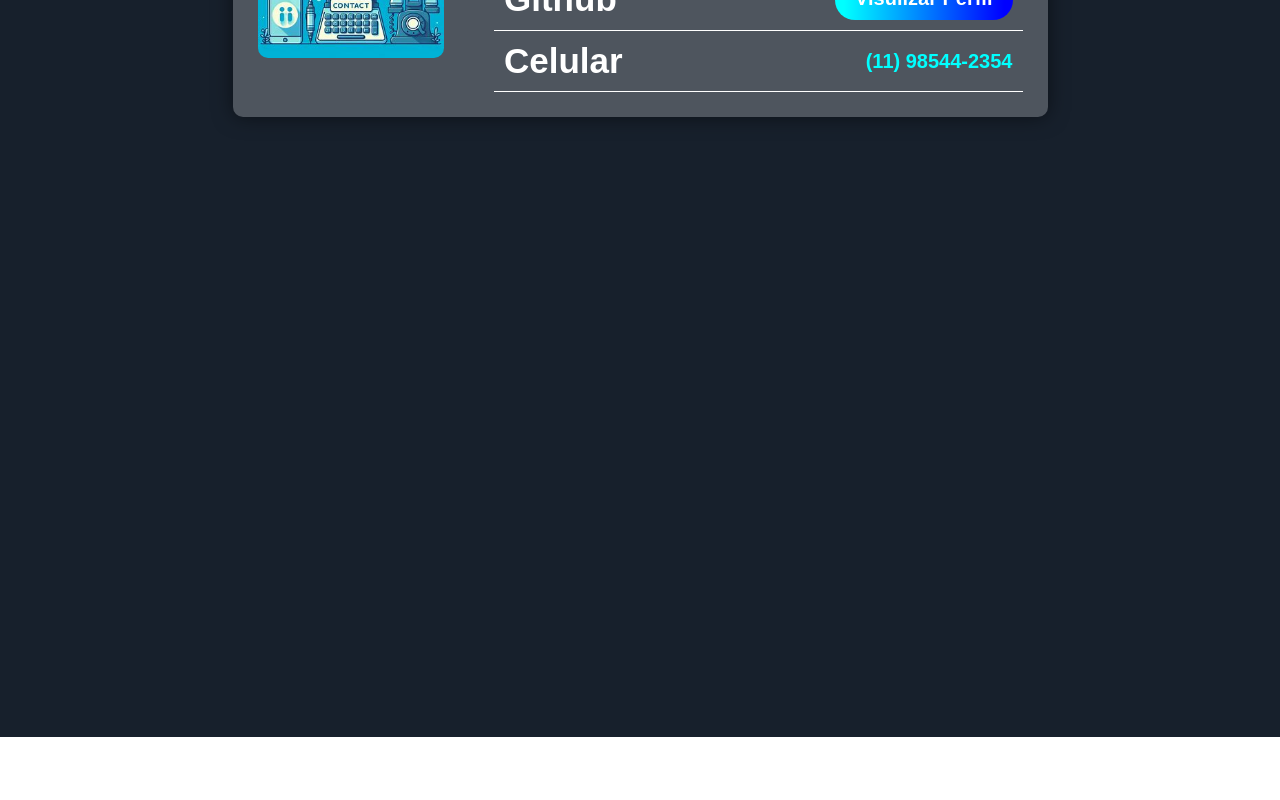
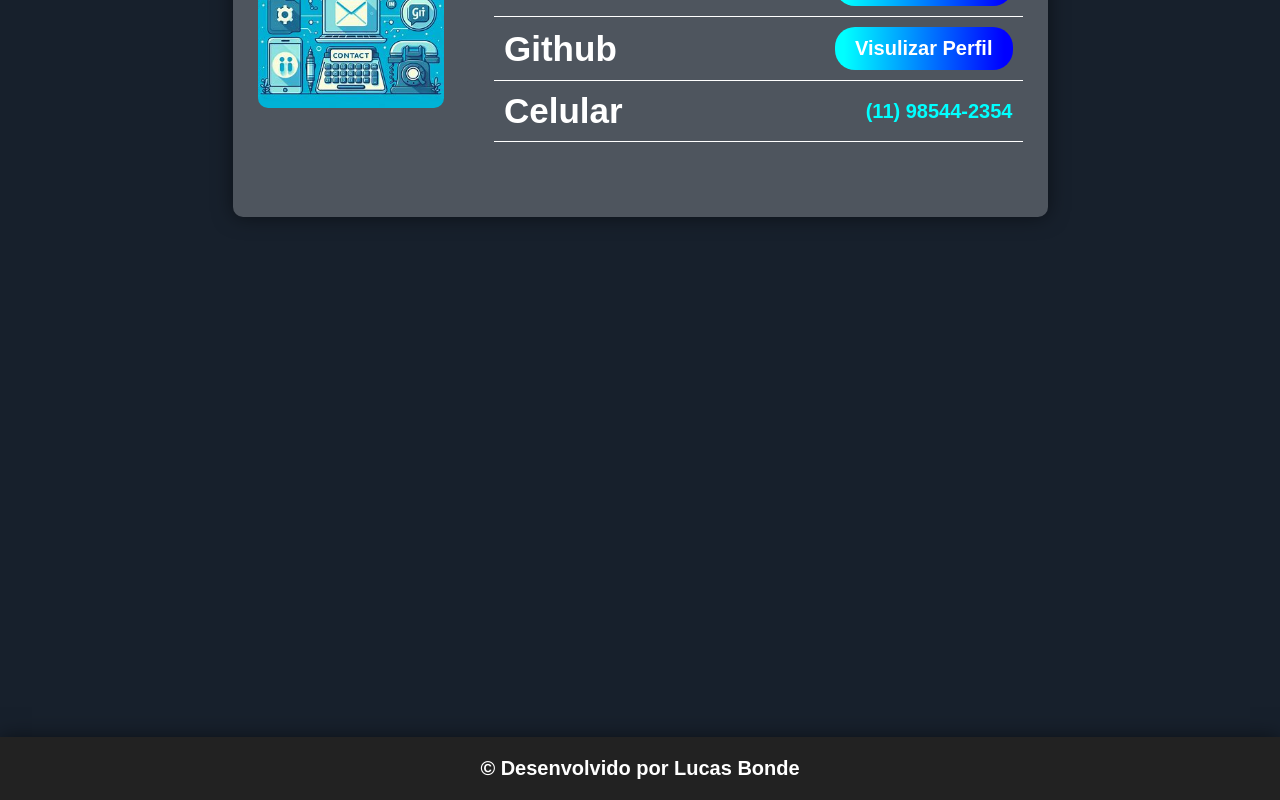
Before and after one commit to LucasBondeDeSouza/portfolio, a React (Create React App) app: page / in a window 1280 px wide. Shown: the part 3925-4725 px from the top of the page. Before the commit the page ends 4662 px from the top, so only its background shows below. Built offline with nearby package versions, Linux system fonts and the light colour scheme.

Commit message:
atualização

```diff
--- a/src/App.js
+++ b/src/App.js
@@ -6,6 +6,7 @@ import Projects from './Components/Projects';
 import Skills from './Components/Skills';
 import About from './Components/About';
 import Contact from './Components/Contact';
+import Footer from './Components/Footer';
 
 function App() {
   return (
@@ -16,6 +17,7 @@ function App() {
       <Skills />
       <Projects />
       <Contact />
+      <Footer />
     </div>
   );
 }
--- a/src/Components/Contact.css
+++ b/src/Components/Contact.css
@@ -68,7 +68,7 @@
         justify-content: space-between;
         align-items: center;
         width: 815px;
-        height: 300px;
+        height: 400px;
         gap: 50px;
     }
 
--- /dev/null
+++ b/src/Components/Footer.css
@@ -0,0 +1,12 @@
+.Footer {
+    padding: 20px;
+    background-color: #222;
+    box-shadow: 0 0 20px rgba(0, 0, 0, 0.5);
+}
+
+.Footer p {
+    color: #fff;
+    text-align: center;
+    font-weight: bold;
+    font-size: 20px;
+}
--- /dev/null
+++ b/src/Components/Footer.js
@@ -0,0 +1,11 @@
+import React from "react";
+
+import './Footer.css'
+
+export default () => {
+    return (
+        <div className="Footer">
+            <p>&copy; Desenvolvido por Lucas Bonde</p>
+        </div>
+    )
+}
```
